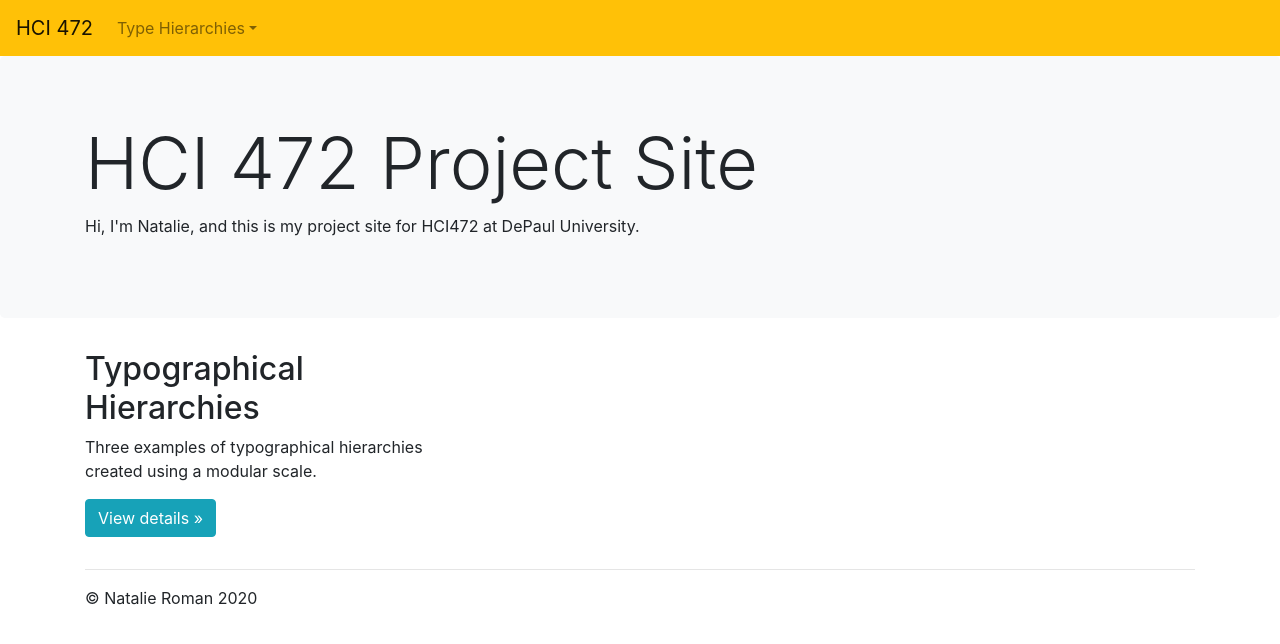
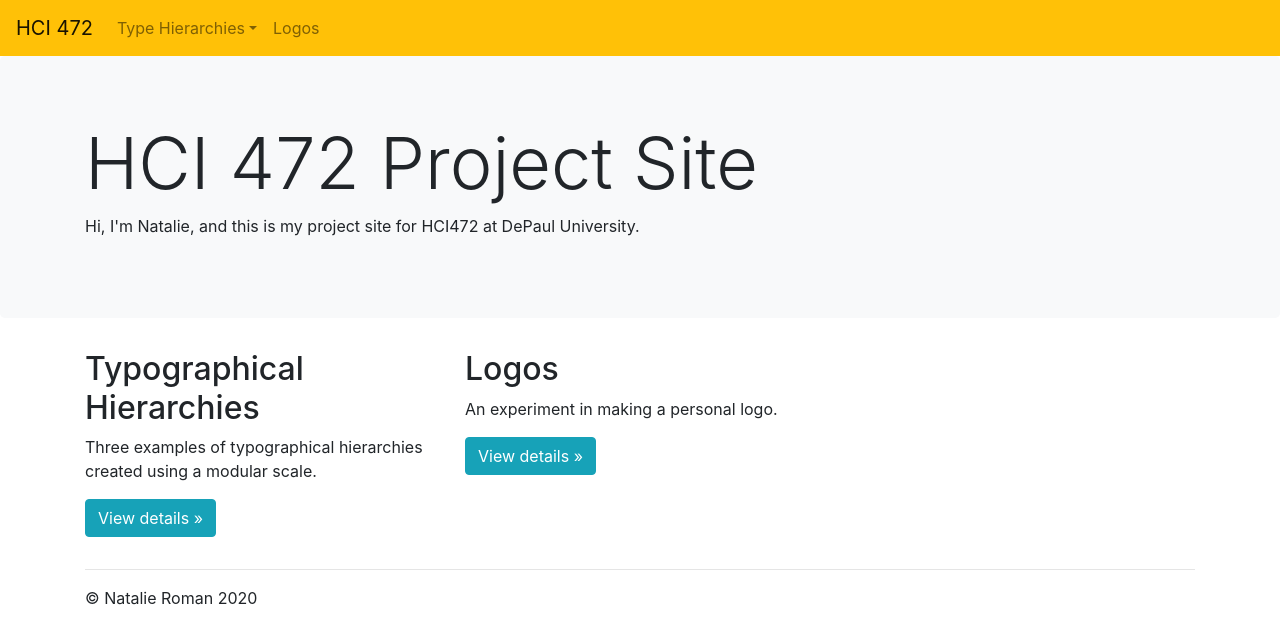
Before and after one commit to futurepraxis/hci472, a plain HTML site: page index.html in a window 1280 px wide. Drawn offline with nearby package versions, Linux system fonts and the light colour scheme.

Commit message:
Added links to logo page and favicon

```diff
--- a/index.html
+++ b/index.html
@@ -5,6 +5,9 @@
   <meta http-equiv="X-UA-Compatible" content="IE=edge">
   <meta name="viewport" content="width=device-width, initial-scale=1, shrink-to-fit=no">
   <meta http-equiv="x-ua-compatible" content="ie=edge">
+  <link rel="icon"
+      type="image/png"
+      href="../images/logos/favicon3.svg">
   <link rel="stylesheet" href="css/bootstrap.min.css">
   <link rel="stylesheet" href="css/custom.css">
   <title>hci472</title>
@@ -38,6 +41,9 @@
             <a class="dropdown-item" href="type/hierarchy3.html">Three</a>
           </div>
         </li>
+        <li class="nav-item">
+          <a class="nav-link" href="logos/index.html">Logos</a>
+        </li>
       </ul>
     </div>
   </nav>
@@ -60,6 +66,11 @@
           <h2>Typographical Hierarchies</h2>
           <p>Three examples of typographical hierarchies created using a modular scale. </p>
           <p><a class="btn btn-info" href="type/" role="button">View details &raquo;</a></p>
+        </div>
+        <div class="col-md-4">
+          <h2>Logos</h2>
+          <p>An experiment in making a personal logo. </p>
+          <p><a class="btn btn-info" href="logos/index.html" role="button">View details &raquo;</a></p>
         </div>
         <!-- <div class="col-md-4">
           <h2>Heading</h2>
```
